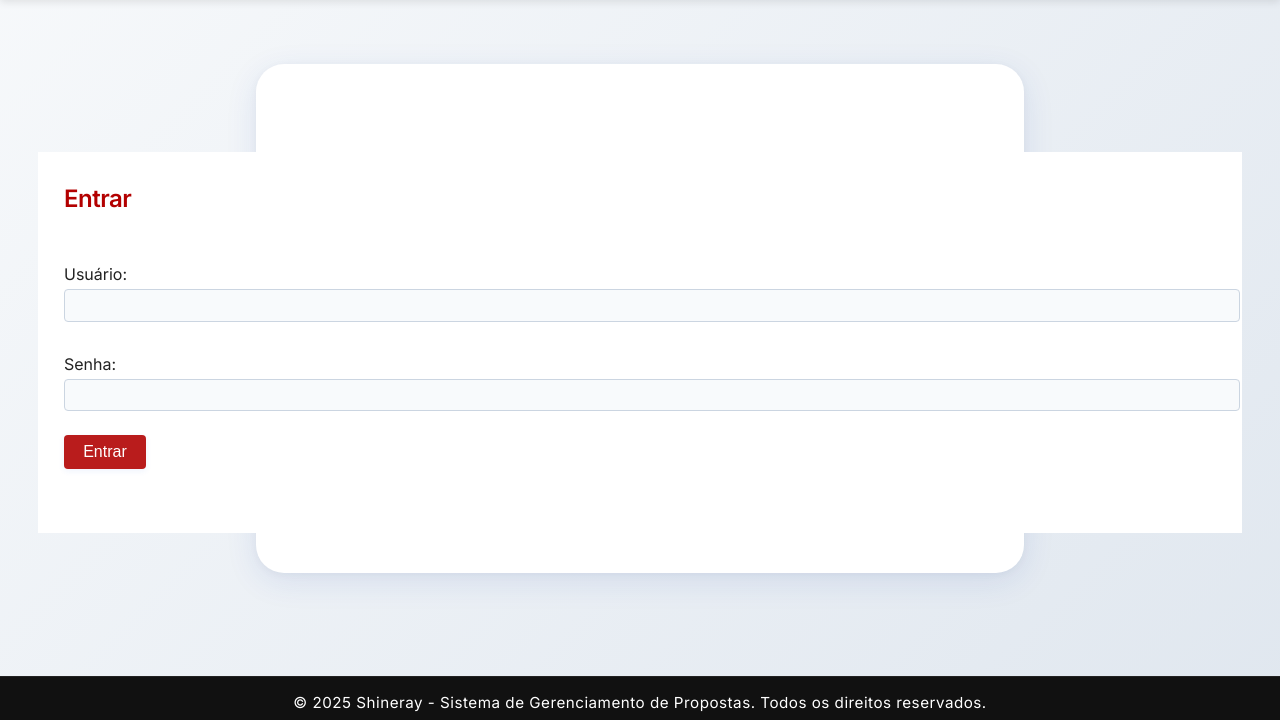
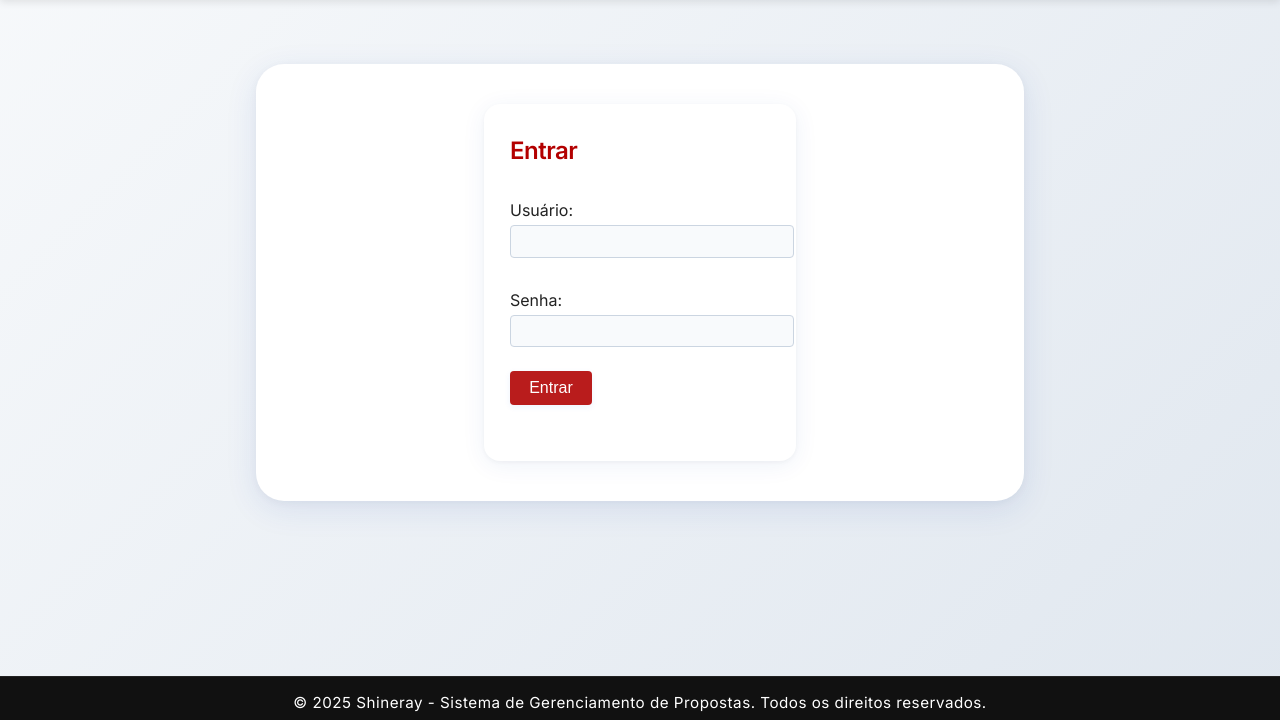
Before and after one commit to DadosTeqmotorsDT/sisap, a Flask app: page / in a window 1280 px wide. Shown: the part 80-800 px from the top of the page. Run offline with Flask 3, Linux system fonts and the light colour scheme; parts of the project's set-up code (start-up, migrations or seed data) failed here and were passed over.

Commit message:
Update login.html
Atualização tela de login

```diff
--- a/templates/login.html
+++ b/templates/login.html
@@ -1,8 +1,9 @@
 {% extends 'base.html' %}
 {% block title %}Entrar{% endblock %}
 {% block content %}
-<div class="centered">
-    <div class="container">
+
+
+<div class="container login-container">
     <h2>Entrar</h2>
     {% if error %}<div class="message-error">Usuário ou senha inválidos</div>{% endif %}
     <form method="post">
@@ -12,6 +13,7 @@
         <input type="password" name="password" id="password" required>
         <button type="submit">Entrar</button>
     </form>
-    </div>
+
+
 </div>
 {% endblock %}
```
Lines whose indentation alone changed are shown as unchanged.
